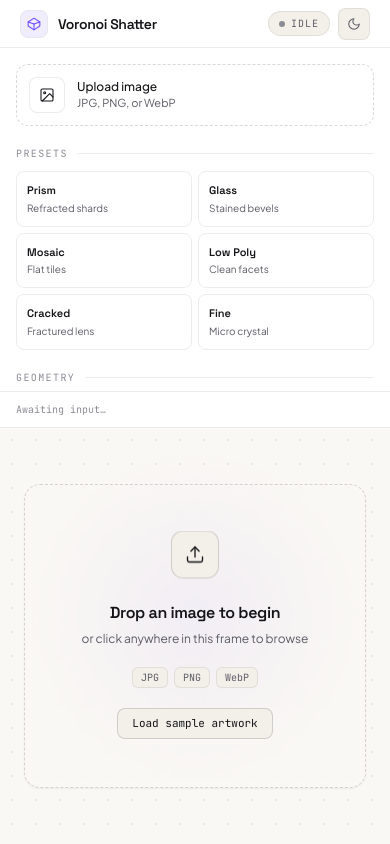
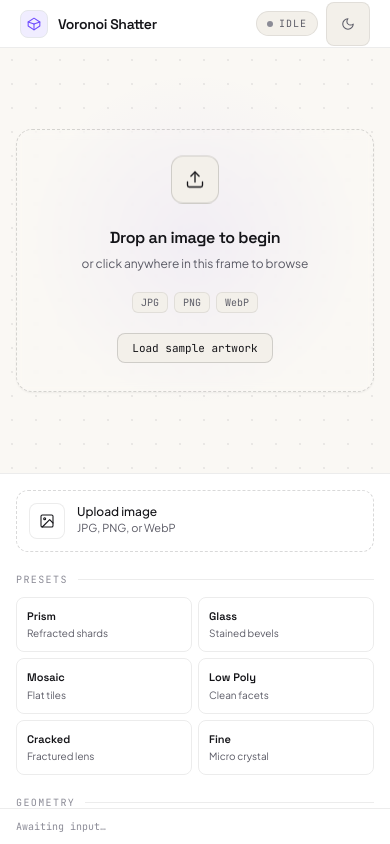
Before and after one commit to Llenoxinn/Voronoi-Shatter, a Svelte app: page / in a window 390 px wide. Built offline with nearby package versions, Linux system fonts and the light colour scheme.

Commit message:
fix(responsive): mobile-first canvas-first layout, 44px touch targets, and 16px mobile selects

```diff
--- a/src/app.css
+++ b/src/app.css
@@ -58,6 +58,7 @@ html.theme-switching *::after {
     font-family: 'Plus Jakarta Sans', system-ui, -apple-system, sans-serif;
     -webkit-font-smoothing: antialiased;
     -moz-osx-font-smoothing: grayscale;
+    -webkit-tap-highlight-color: transparent;
   }
 
   ::selection {
@@ -174,8 +175,8 @@ select {
   -webkit-appearance: none;
   appearance: none;
   width: 100%;
-  height: 34px;
-  padding: 0 30px 0 10px;
+  min-height: 44px;
+  padding: 0 32px 0 12px;
   border: 1px solid var(--studio-border-strong);
   border-radius: 8px;
   background-color: var(--studio-elevated);
@@ -183,11 +184,32 @@ select {
   background-repeat: no-repeat;
   background-position: right 10px center;
   font-family: 'JetBrains Mono', monospace;
-  font-size: 11px;
+  font-size: 16px;
   color: var(--studio-ink);
   cursor: pointer;
   outline: none;
   transition: border-color 150ms var(--ease-out), background-color 150ms var(--ease-out);
+}
+
+@media (min-width: 768px) {
+  select {
+    min-height: 34px;
+    height: 34px;
+    padding: 0 30px 0 10px;
+    font-size: 11px;
+  }
+}
+
+@media (pointer: coarse) {
+  input[type='range']::-webkit-slider-thumb {
+    width: 18px;
+    height: 18px;
+  }
+
+  input[type='range']::-moz-range-thumb {
+    width: 18px;
+    height: 18px;
+  }
 }
 
 select:hover {
--- a/src/components/App.svelte
+++ b/src/components/App.svelte
@@ -241,7 +241,7 @@
 
 <svelte:window onkeydown={handleKeydown} onkeyup={handleKeyup} />
 
-<div class="flex flex-col h-screen bg-studio-bg text-studio-ink select-none">
+<div class="flex flex-col h-[100dvh] bg-studio-bg text-studio-ink select-none">
   <Header hasImage={appState.hasImage} processing={appState.processing} />
   <main class="flex flex-col md:flex-row flex-1 overflow-hidden">
     <Sidebar
--- a/src/components/CanvasArea.svelte
+++ b/src/components/CanvasArea.svelte
@@ -31,14 +31,14 @@
 
 <section
   aria-label="Canvas workspace"
-  class="flex-1 flex items-center justify-center relative overflow-hidden bg-studio-bg"
+  class="order-1 md:order-2 flex-1 min-h-[240px] flex items-center justify-center relative overflow-hidden bg-studio-bg"
   style="background-image: radial-gradient(circle at 50% 45%, var(--studio-glow), transparent 55%), radial-gradient(var(--studio-grid-dot) 1px, transparent 1px); background-size: 100% 100%, 24px 24px;"
 >
   {#if !hasImage}
     <UploadZone {onFile} {onSample} />
   {/if}
 
-  <div class="relative flex items-center justify-center w-full h-full p-6 md:p-10">
+  <div class="relative flex items-center justify-center w-full h-full p-3 sm:p-6 md:p-10">
     <canvas
       bind:this={canvas}
       class="block max-w-full max-h-full rounded-xl ring-1 ring-black/10 dark:ring-white/10 shadow-[0_20px_50px_rgba(20,20,24,0.12)] dark:shadow-[0_24px_64px_rgba(0,0,0,0.65)] transition-opacity duration-200 ease-[var(--ease-out)]"
@@ -67,7 +67,7 @@
         onpointerup={() => (comparing = false)}
         onpointerleave={() => (comparing = false)}
         onpointercancel={() => (comparing = false)}
-        class="px-3 py-1.5 rounded-full bg-studio-panel/90 backdrop-blur-md border text-[10px] font-mono uppercase tracking-[0.1em] active:scale-[0.96] transition-[border-color,color,transform] duration-150 ease-[var(--ease-out)] {comparing
+        class="px-4 py-2.5 md:px-3 md:py-1.5 rounded-full bg-studio-panel/90 backdrop-blur-md border text-[10px] font-mono uppercase tracking-[0.1em] active:scale-[0.96] transition-[border-color,color,transform] duration-150 ease-[var(--ease-out)] {comparing
           ? 'border-studio-accent text-studio-accent'
           : 'border-studio-border text-studio-ink hover:border-studio-border-strong'}"
       >
--- a/src/components/Header.svelte
+++ b/src/components/Header.svelte
@@ -42,7 +42,7 @@
       onclick={toggleTheme}
       aria-label={isDark ? 'Switch to light studio theme' : 'Switch to darkroom theme'}
       title={isDark ? 'Light Studio' : 'Darkroom'}
-      class="inline-flex items-center justify-center w-8 h-8 rounded-lg border border-studio-border bg-studio-elevated text-studio-muted hover:text-studio-ink hover:border-studio-border-strong active:scale-[0.96] transition-[color,border-color,transform] duration-150 ease-[var(--ease-out)] focus-visible:outline-none focus-visible:ring-2 focus-visible:ring-studio-accent/50"
+      class="inline-flex items-center justify-center w-11 h-11 md:w-8 md:h-8 rounded-lg border border-studio-border bg-studio-elevated text-studio-muted hover:text-studio-ink hover:border-studio-border-strong active:scale-[0.96] transition-[color,border-color,transform] duration-150 ease-[var(--ease-out)] focus-visible:outline-none focus-visible:ring-2 focus-visible:ring-studio-accent/50"
     >
       {#if isDark}
         <svg class="w-3.5 h-3.5" viewBox="0 0 24 24" fill="none" stroke="currentColor" stroke-width="1.8" stroke-linecap="round" stroke-linejoin="round" aria-hidden="true">
--- a/src/components/Sidebar.svelte
+++ b/src/components/Sidebar.svelte
@@ -65,7 +65,7 @@
   }
 </script>
 
-<aside class="w-full md:w-[300px] max-h-[45vh] md:max-h-none shrink-0 flex flex-col bg-studio-panel border-b md:border-b-0 md:border-r border-studio-border">
+<aside class="order-2 md:order-1 w-full md:w-[300px] h-[44dvh] md:h-auto shrink-0 flex flex-col bg-studio-panel border-t md:border-t-0 md:border-r border-studio-border">
   <div class="flex-1 overflow-y-auto overscroll-contain px-4 py-4 space-y-5">
 
     <!-- Source Image -->
@@ -177,7 +177,7 @@
           type="button"
           onclick={() => blendFileInput.click()}
           disabled={!appState.hasImage}
-          class="w-full h-9 rounded-lg text-[11px] font-mono text-studio-muted border border-dashed border-studio-border-strong hover:border-studio-accent/50 hover:text-studio-ink disabled:opacity-35 disabled:cursor-not-allowed enabled:active:scale-[0.96] transition-[border-color,color,transform] duration-150 ease-[var(--ease-out)] focus-visible:outline-none focus-visible:ring-2 focus-visible:ring-studio-accent/50"
+          class="w-full h-11 md:h-9 rounded-lg text-[11px] font-mono text-studio-muted border border-dashed border-studio-border-strong hover:border-studio-accent/50 hover:text-studio-ink disabled:opacity-35 disabled:cursor-not-allowed enabled:active:scale-[0.96] transition-[border-color,color,transform] duration-150 ease-[var(--ease-out)] focus-visible:outline-none focus-visible:ring-2 focus-visible:ring-studio-accent/50"
         >
           + Add blend image
         </button>
@@ -214,7 +214,7 @@
           type="button"
           onclick={onRegenerate}
           disabled={!appState.hasImage || appState.processing}
-          class="flex-1 inline-flex items-center justify-center gap-1.5 h-9 rounded-lg text-[11px] font-mono uppercase tracking-[0.08em] bg-studio-accent text-studio-accent-ink font-medium hover:opacity-90 enabled:active:scale-[0.96] disabled:opacity-25 disabled:cursor-not-allowed transition-[opacity,transform] duration-150 ease-[var(--ease-out)] focus-visible:outline-none focus-visible:ring-2 focus-visible:ring-studio-accent/50"
+          class="flex-1 inline-flex items-center justify-center gap-1.5 h-11 md:h-9 rounded-lg text-[11px] font-mono uppercase tracking-[0.08em] bg-studio-accent text-studio-accent-ink font-medium hover:opacity-90 enabled:active:scale-[0.96] disabled:opacity-25 disabled:cursor-not-allowed transition-[opacity,transform] duration-150 ease-[var(--ease-out)] focus-visible:outline-none focus-visible:ring-2 focus-visible:ring-studio-accent/50"
         >
           <svg class="w-3.5 h-3.5" viewBox="0 0 24 24" fill="none" stroke="currentColor" stroke-width="2" stroke-linecap="round" stroke-linejoin="round" aria-hidden="true">
             <polyline points="23 4 23 10 17 10" />
@@ -226,7 +226,7 @@
           type="button"
           onclick={onDownload}
           disabled={!appState.hasImage}
-          class="flex-1 inline-flex items-center justify-center gap-1.5 h-9 rounded-lg text-[11px] font-mono uppercase tracking-[0.08em] bg-studio-elevated text-studio-ink border border-studio-border-strong hover:border-studio-accent/50 enabled:active:scale-[0.96] disabled:opacity-25 disabled:cursor-not-allowed transition-[border-color,transform,opacity] duration-150 ease-[var(--ease-out)] focus-visible:outline-none focus-visible:ring-2 focus-visible:ring-studio-accent/50"
+          class="flex-1 inline-flex items-center justify-center gap-1.5 h-11 md:h-9 rounded-lg text-[11px] font-mono uppercase tracking-[0.08em] bg-studio-elevated text-studio-ink border border-studio-border-strong hover:border-studio-accent/50 enabled:active:scale-[0.96] disabled:opacity-25 disabled:cursor-not-allowed transition-[border-color,transform,opacity] duration-150 ease-[var(--ease-out)] focus-visible:outline-none focus-visible:ring-2 focus-visible:ring-studio-accent/50"
         >
           <svg class="w-3.5 h-3.5" viewBox="0 0 24 24" fill="none" stroke="currentColor" stroke-width="2" stroke-linecap="round" stroke-linejoin="round" aria-hidden="true">
             <path d="M21 15v4a2 2 0 0 1-2 2H5a2 2 0 0 1-2-2v-4" />
--- a/src/components/UploadZone.svelte
+++ b/src/components/UploadZone.svelte
@@ -42,10 +42,10 @@
   ondragleave={handleDragLeave}
   ondrop={handleDrop}
   onclick={handleClick}
-  class="absolute inset-0 z-20 flex items-center justify-center p-6 cursor-pointer focus-visible:outline-none"
+  class="absolute inset-0 z-20 flex items-center justify-center p-4 sm:p-6 cursor-pointer focus-visible:outline-none"
 >
   <div
-    class="flex flex-col items-center justify-center w-full max-w-md px-8 py-12 rounded-2xl border border-dashed shadow-sm transition-[border-color,background-color,transform] duration-200 ease-[var(--ease-out)] {isDragOver
+    class="flex flex-col items-center justify-center w-full max-w-md px-5 py-7 sm:px-8 sm:py-12 rounded-2xl border border-dashed shadow-sm transition-[border-color,background-color,transform] duration-200 ease-[var(--ease-out)] {isDragOver
       ? 'border-studio-accent bg-studio-accent-soft scale-[1.01]'
       : 'border-studio-border-strong bg-studio-panel/85 backdrop-blur-sm hover:border-studio-accent/50 hover:bg-studio-panel'}"
   >
```
